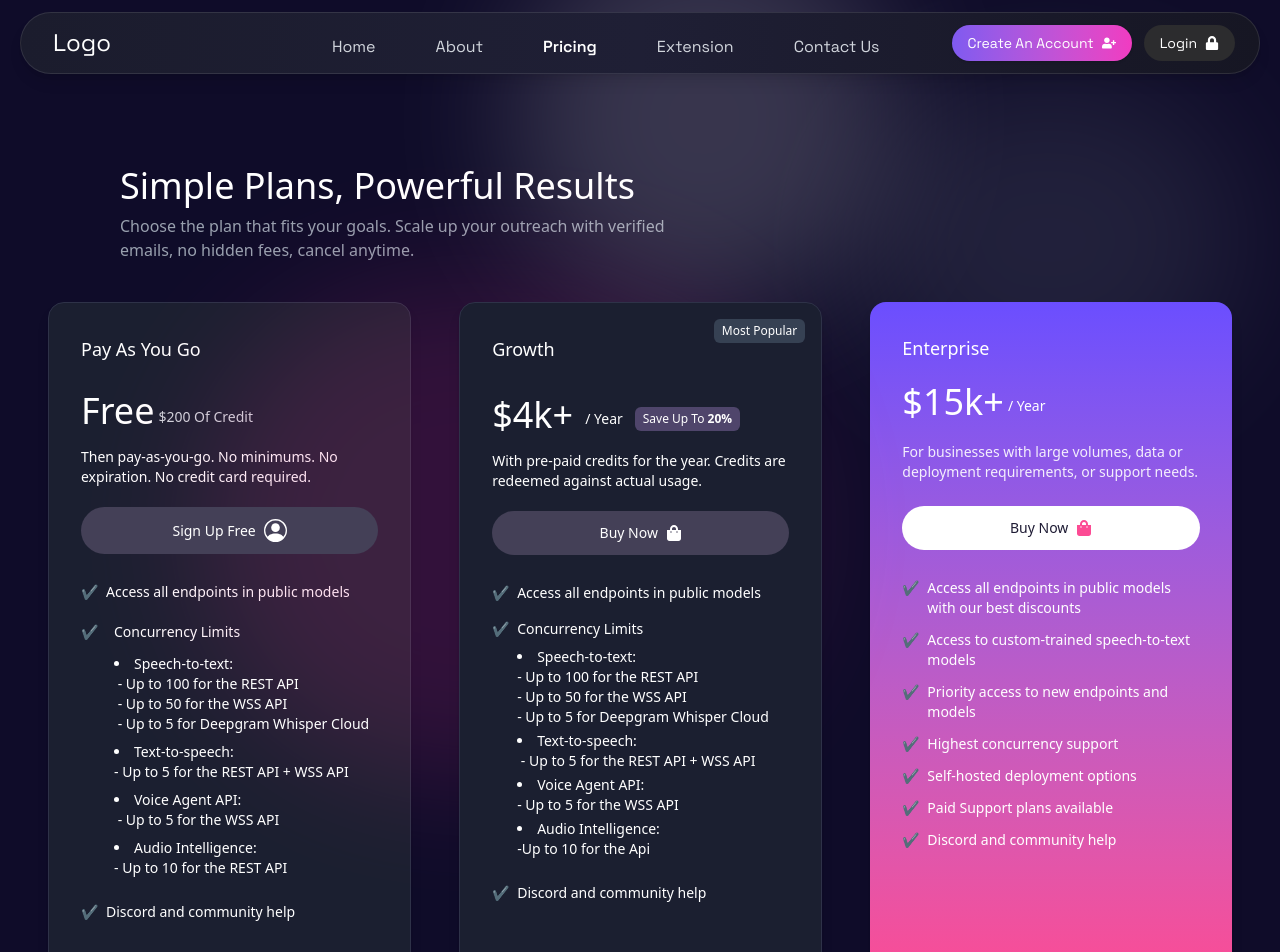
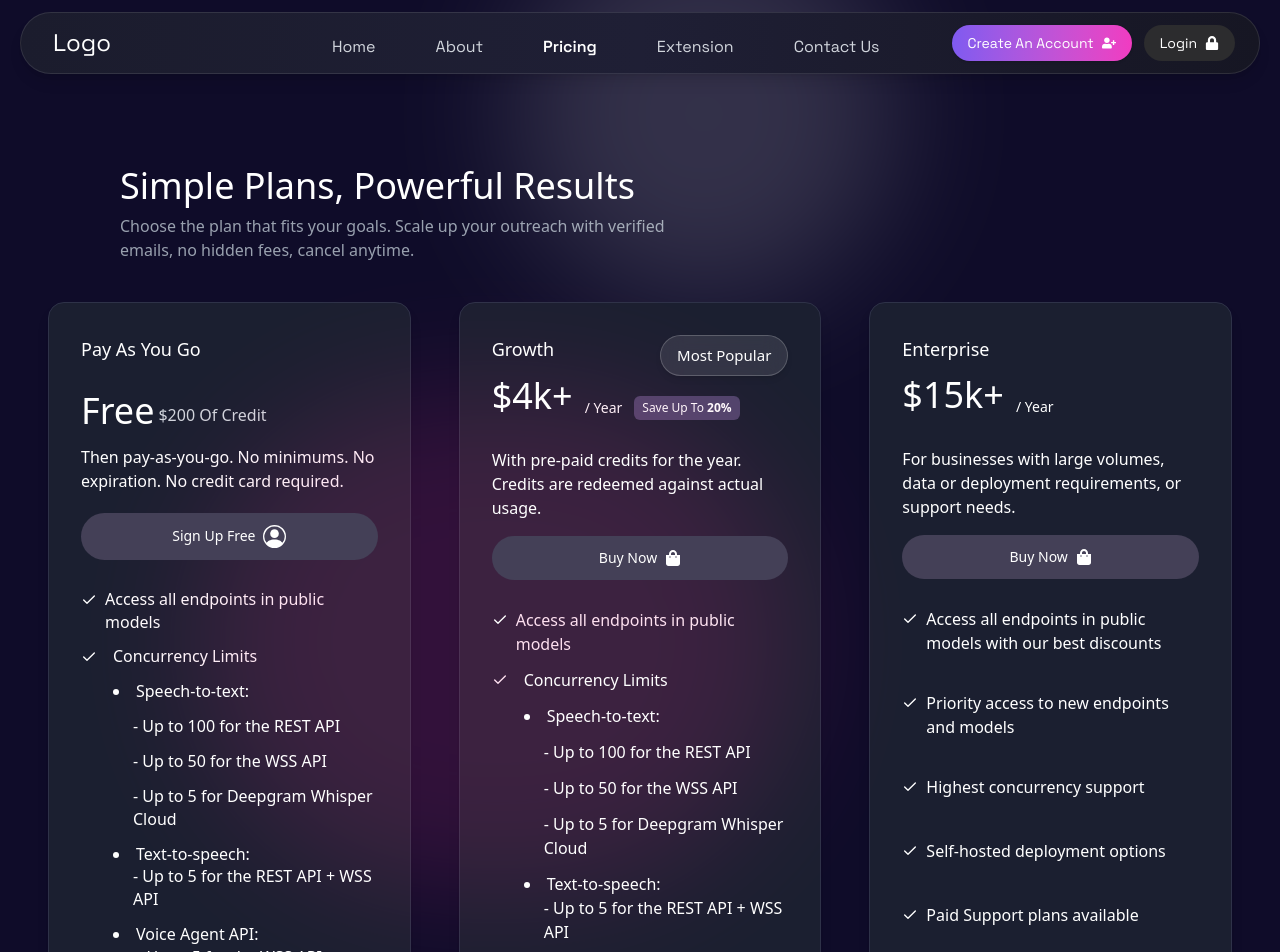
Before and after one commit to aniket1153/emailFinder, a React (Vite) app: page /Pricing in a window 1280 px wide. Shown: the top 952 px of the page. Built offline with nearby package versions, Linux system fonts and the light colour scheme.

Commit message:
add gradient color all pages

```diff
--- a/src/App.jsx
+++ b/src/App.jsx
@@ -14,9 +14,9 @@ function App() {
     <Router>
       <div className="min-h-screen bg-[#0f0c29]  text-white relative">
         <div className="absolute inset-0 z-0">
-        <div className="absolute top-[-2%] left-[40%] w-96 h-96 bg-white rounded-full opacity-17 blur-3xl" />
-        <div className="absolute top-20 right-10 w-96 h-80  bg-gray-500 rounded-full opacity-20 blur-3xl" />
-        <div className="absolute bottom-1 left-1/4 w-[550px] h-[400px] bg-gray-400  rounded-full opacity-17 blur-3xl" />
+        <div className="absolute top-[-2%] left-[40%] w-96 h-96 bg-white rounded-full opacity-15 blur-3xl" />
+        <div className="absolute top-20 right-10 w-96 h-80   rounded-full opacity-18 blur-3xl" />
+        <div className="absolute bottom-1 left-1/4 w-[550px] h-[400px] bg-gray-400  rounded-full opacity-15 blur-3xl" />
         <div className="absolute bottom-10 right-1/4 w-96 h-80 bg-gray-500 rounded-full opacity-25 blur-3xl" />
         <div className="absolute top-1/2 left-1/2   transform -translate-x-1/2 -translate-y-1/2 w-72 h-72  rounded-full opacity-20 blur-3xl" />
       </div>
--- a/src/Components/About.jsx
+++ b/src/Components/About.jsx
@@ -7,12 +7,12 @@ import StatsSection from "./StatsSection";
 
 const About = () => {
   return (
-    <div className=" bg-[#0f0c29] ">
+    <div className=" ">
       <div className="flex flex-col-reverse py-12  lg:flex-row items-center justify-center gap-12 lg:gap-60 relative">
           <div className="absolute inset-0 z-0">
-        <div className="absolute top-[-5%] left-[30%] w-[700px] h-[450px] bg-white  rounded-full opacity-13 blur-3xl" />
+        <div className="absolute top-[-5%] left-[35%] w-[700px] h-[450px] bg-white  rounded-full opacity-6 blur-3xl" />
         <div className="absolute top-20 right-10 w-80 h-80  rounded-full opacity-25 blur-3xl" />
-        <div className="absolute bottom-[-38%] left-2/8  w-[700px] h-[450px] bg-pink-500  rounded-full opacity-15 blur-3xl" />
+        <div className="absolute bottom-[-38%] left-2/8  w-[700px] h-[450px] bg-pink-500  rounded-full opacity-11 blur-3xl" />
 
 
       </div>
--- a/src/Components/AboutUs.jsx
+++ b/src/Components/AboutUs.jsx
@@ -9,7 +9,7 @@ const AboutUs = () => {
   return (
     <div className="  px-4 py-12 relative">
         <div className="absolute inset-0 z-0">
-        <div className="absolute top-[-10%] left-[38%] w-[700px] h-[500px] bg-white rounded-full opacity-15 blur-3xl" />
+        <div className="absolute top-[-10%] left-[35%] w-[800px] h-[500px] bg-white rounded-full opacity-10 blur-3xl" />
         <div className="absolute top-20 right-10 w-80 h-80 rounded-full opacity-25 blur-3xl" />
         <div className="absolute bottom-32 left-1/4 w-[400px] h-[400px]  rounded-full opacity-35 blur-3xl" />
         <div className="absolute bottom-10 right-1/4 w-80 h-80 rounded-full opacity-25 blur-3xl" />
--- a/src/Components/Extension.jsx
+++ b/src/Components/Extension.jsx
@@ -206,9 +206,9 @@ const Extension = () => {
 
                 <div className=" relative flex flex-col justify-center lg:gap-80 md:flex-row items-center gap-3 mt-20 px-5 md:px-20">
                     <div className="absolute inset-0 z-0">
-        <div className="absolute top-[-2%] left-[40%] w-96 h-96  rounded-full opacity-20 blur-3xl" />
-        <div className="absolute top-20 right-10 w-80 h-80 rounded-full opacity-25 blur-3xl" />
-        <div className="absolute bottom-[5%] left-1/10 w-[720px] h-[500px] bg-pink-500 rounded-full opacity-15 blur-3xl" />
+        <div className="absolute top-[32%] left-[20%] w-[720px] h-[520px] bg-white  rounded-full opacity-8 blur-3xl" />
+        <div className="absolute top-20 right-10 w-[720px] h-[520px] bg-pink-500 rounded-full opacity-11 blur-3xl" />
+        <div className="absolute bottom-[4%] left-2/10 w-[620px] h-[520px] bg-pink-500 rounded-full opacity-11 blur-3xl" />
 
 
       </div>
--- a/src/Components/StatsSection.jsx
+++ b/src/Components/StatsSection.jsx
@@ -25,7 +25,7 @@ const StatsSection = () => {
 
       <div className="absolute inset-0 z-0">
         <div className="absolute top-[-2%] left-[40%] w-96 h-96  rounded-full opacity-20 blur-3xl" />
-        <div className="absolute top-15 right-100 w-[800px] h-[430px] bg-pink-500 rounded-full opacity-12 blur-3xl" />
+        <div className="absolute top-15 right-100 w-[800px] h-[430px] bg-pink-500 rounded-full opacity-9 blur-3xl" />
         <div className="absolute bottom-[-10%] left-1/8  rounded-full opacity-15 blur-3xl" />
 
 
--- a/src/Components/Testimonials.jsx
+++ b/src/Components/Testimonials.jsx
@@ -108,7 +108,7 @@ const Testimonials = () => {
       <section className="text-white py-20 px-4 md:px-16 relative">
          <div className="absolute inset-0 z-0">
         <div className="absolute top-[-2%] left-[40%] w-96 h-96  rounded-full opacity-20 blur-3xl" />
-        <div className="absolute top-28 right-58 w-[350px] h-[350px] rounded-full bg-pink-500 opacity-15 blur-3xl" />
+        <div className="absolute top-28 right-58 w-[350px] h-[350px] rounded-full bg-pink-500 opacity-10 blur-3xl" />
         <div className="absolute bottom-[-6%] left-1/8 w-[500px] h-[500px] bg-pink-500 rounded-full opacity-15 blur-3xl" />
 
 
--- a/src/pages/Pricing.jsx
+++ b/src/pages/Pricing.jsx
@@ -3,15 +3,17 @@ import { BsPersonCircle } from 'react-icons/bs'
 import { FaPlus, FaShoppingBag } from 'react-icons/fa'
 import { FiPlus, FiMinus, FiX } from 'react-icons/fi';
 import { ImCross } from 'react-icons/im';
+ import { FiCheck  } from 'react-icons/fi';
 import { RxCross1 } from 'react-icons/rx';
 import FAQSection from '../Components/FAQSection';
 import Footer from '../Components/Footer';
 
 const ComparisonTable = () => (
-  <div className="overflow-x-auto mt-6 rounded-xl border border-[#3F4550] bg-[#1E2035] shadow-md relative">
-    <table className="w-full text-sm text-white font-inter rounded-xl overflow-hidden">
+
+  <div className="overflow-x-auto mt-6 rounded-xl border border-[#3F4550]  shadow-md relative">
+    <table className="w-full text-sm text-white font-inter rounded-xl overflow-hidden relative">
       <thead>
-        <tr className="bg-[#1E2035] text-left relative">
+        <tr className=" text-left relative">
           <th className="px-6 py-4 font-medium"> </th>
           <th className="px-6 py-4 font-medium">1</th>
           <th className="px-6 py-4 font-medium">2</th>
@@ -46,6 +48,7 @@ const ComparisonTable = () => (
 );
 
 const Pricing = () => {
+    const[isCardhover,setIsCardhover] =useState(false)
     const faqs = [
   {
     question: 'AI Agents',
@@ -121,107 +124,149 @@ const [activeIndex, setActiveIndex] = useState(null);
 
       </div>
               {/* CARD 1: Pay As You Go */}
-              <div className="flex flex-col min-h-[680px] bg-[#1b1f30] border border-[#2e3248]  hover:bg-gradient-to-b from-[#6B4EFF] to-[#FC4B94] text-white rounded-2xl p-6 sm:p-8 w-full max-w-[400px] shadow-lg">
-                <h3 className="text-lg font-spaceGrotesk mb-7">Pay As You Go</h3>
-                <div className="text-4xl font-spaceGrotesk mb-1 flex flew-row ">Free <div className="text-sm text-gray-300  mb-4 mt-4 ml-1">$200 Of Credit</div></div>
+              <div  onTouchMoveCapture={()=> isCardhover(true)}
+               className="flex group flex-col min-h-[680px] bg-[#1b1f30] border border-[#2e3248]  hover:bg-gradient-to-b from-[#6B4EFF] to-[#FC4B94] text-white  rounded-2xl p-6 sm:p-8 w-full max-w-[400px] shadow-lg">
+                <h3 className="text-lg font-spaceGrotesk mb-7 ">Pay As You Go</h3>
+                <div className="text-4xl font-spaceGrotesk mb-1 flex flew-row ">Free <div className="text-[1rem] text-gray-300  mb-4 mt-4 ml-1">$200 Of Credit</div></div>
 
-                <p className="text-sm x` text-white mb-5 font-inter ">
+                <p className="text-[1rem] x` text-white mb-5 font-inter  ">
                   Then pay-as-you-go. No minimums. No expiration. No credit card required.
                 </p>
 
-                <button className="w-full bg-[#444057] hover:bg-white hover:text-black transition-colors duration-200 text-white py-3 rounded-full font-inter flex items-center justify-center gap-2 text-sm mb-7 relative">
+     <button className="w-full bg-[#444057] group-hover:bg-white group-hover:text-black transition-colors duration-200 text-white py-3 rounded-full font-inter flex items-center justify-center gap-2 text-sm mb-7 relative">
                   Sign Up Free <BsPersonCircle className="" size={23} />
                 </button>
 
                 <ul className="space-y-3 text-sm text-white">
-                  <li className="flex items-start gap-2">
-                    <span className="text-green-400 font-inter mb-2 relative">✔</span>
+                  <li className="flex items-start gap-2 text-[1rem]">
+                    <span className="text-white font-inter mb-2 relative text-[1rem]"><FiCheck  size={16} className="mt-1" /></span>
                     Access all endpoints in public models
                   </li>
                   <li className="flex items-start gap-4">
-                    <span className="text-green-400">✔</span>
+                    <span className="text-white"><FiCheck  size={16} className="mt-1" /></span>
                     <div>
-                      <div className="font-inter text-white mb-3">Concurrency Limits</div>
-                      <ul className="list-disc list-inside space-y-2 text-white font-inter mb-3 relative">
-                        <li>Speech-to-text: <br/> - Up to 100 for the REST API <br />  - Up to 50 for the WSS API <br /> - Up to 5 for Deepgram Whisper Cloud</li>
-                        <li>Text-to-speech: <br />- Up to 5 for the REST API + WSS API</li>
-                        <li>Voice Agent API: <br />  - Up to 5 for the WSS API</li>
-                        <li>Audio Intelligence: <br />- Up to 10 for the REST API</li>
+                      <div className="font-inter text-white mb-3 text-[1rem]">Concurrency Limits</div>
+                      <ul className="list-disc list-inside space-y-3 text-white text-[1rem]  font-inter mb-3 relative">
+                        <li >Speech-to-text:  </li>
+                        <div className="ml-5">- Up to 100 for the REST API </div>
+                             <div className="ml-5">- Up to 50 for the WSS API</div>
+                             <div className="ml-5">- Up to 5 for Deepgram Whisper Cloud</div>
+                        <li>Text-to-speech: <div className="ml-5">- Up to 5 for the REST API + WSS API</div></li>
+                        <li>Voice Agent API:  <div className="ml-5"> - Up to 5 for the WSS API</div></li>
+                        <li>Audio Intelligence: <div className="ml-5">- Up to 10 for the REST API</div></li>
                       </ul>
                     </div>
                   </li>
-                  <li className="flex items-start gap-2">
-                    <span className="text-green-400 font-inter">✔</span>
+                  <li className="flex items-start gap-2 text-[1rem]">
+                    <span className="text-white font-inter text-[1rem]"><FiCheck  size={16} className="mt-1" /></span>
                     Discord and community help
                   </li>
                 </ul>
               </div>
+         {/* absolute top-4 right-4 bg-gray-700 text-xs px-2 py-1 rounded-md font-spaceGroteskmb  */}
+              {/* CARD 2: Growth */}
+              <div  className="flex  group flex-col min-h-[680px] bg-[#1b1f30] border border-[#2e3248]  hover:bg-gradient-to-b from-[#6B4EFF] to-[#FC4B94] text-white  rounded-2xl p-6 sm:p-8 w-full max-w-[400px] shadow-lg ">
+               <div className='flex justify-between' >
+                <div><h3 className="text-lg font-spaceGrotesk mb-3 relative">Growth</h3></div>
+<div className="bg-white/10 backdrop-blur-md border border-white/20 text-[15px] px-4 py-2 rounded-3xl font-spaceGrotesk text-white shadow-md">
+  Most Popular
+</div>
 
-              {/* CARD 2: Growth */}
-              <div className="flex flex-col min-h-[680px] bg-[#1b1f30] border border-[#2e3248] hover:bg-gradient-to-b from-[#6B4EFF] to-[#FC4B94] text-white rounded-2xl p-5 sm:p-8 w-full max-w-[400px] shadow-lg relative">
-                <div className="absolute top-4 right-4 bg-gray-700 text-xs px-2 py-1 rounded-md font-spaceGroteskmb ">Most Popular</div>
-                <h3 className="text-lg font-spaceGrotesk mb-8 relative">Growth</h3>
+
+               </div>
                 <div className="flex items-center gap-3 mb-2">
-                  <div className="text-4xl font-spaceGrotesk mb-2">$4k+</div>
+                  <div className="text-4xl font-spaceGrotesk mb-6 relative">$4k+</div>
                   <div className="text-sm text-white">/ Year</div>
                   <div className="bg-[#4F456B] text-xs px-2 py-1 rounded-md">
                     Save Up To <strong>20%</strong>
                   </div>
                 </div>
-                <p className="text-sm text-white  font-inter mb-5">
+                <p className="text-[1rem] text-white  font-inter mb-4 relative">
                   With pre-paid credits for the year. Credits are redeemed against actual usage.
                 </p>
-                <button className="w-full bg-[#444057] hover:bg-white hover:text-black transition-colors duration-200  py-3 rounded-full font-inter flex items-center justify-center gap-2 text-sm mb-7">
+                <button className=" relative w-full bg-[#444057] group-hover:bg-white group-hover:text-black transition-colors duration-200  py-3 rounded-full font-inter flex items-center justify-center gap-2 text-sm mb-7">
                   Buy Now <FaShoppingBag className="text-base transition-colors duration-200 " />
                 </button>
-                <ul className="space-y-3 text-sm text-white">
+                <ul className="space-y-3 text-[1rem] text-white">
                   <li className="flex items-start gap-2">
-                    <span className="text-green-400 font-inter mb-1">✔</span>
+                    <span className="text-white font-inter mb-2 relative"><FiCheck  size={16} className="mt-1" /></span>
                     Access all endpoints in public models
                   </li>
-                  <li className="flex items-start gap-2">
-                    <span className="text-green-400 ">✔</span>
+                  <li className="flex items-start gap-4">
+                    <span className="text-white"><FiCheck  size={16} className="mt-1" /></span>
                     <div>
-                      <div className="font-inter text-white mb-2">Concurrency Limits</div>
-                      <ul className="list-disc list-inside space-y-1 text-white font-inter mb-3">
-                        <li>Speech-to-text: <br />- Up to 100 for the REST API <br />- Up to 50 for the WSS API  <br />- Up to 5 for Deepgram Whisper Cloud</li>
-                        <li>Text-to-speech: <br /> - Up to 5 for the REST API + WSS API</li>
-                        <li>Voice Agent API: <br />- Up to 5 for the WSS API</li>
-                        <li>Audio Intelligence:  <br /> -Up to 10 for the Api</li>
+                      <div className="font-inter text-white mb-3 text-md relative">Concurrency Limits</div>
+                      <ul className="list-disc list-inside space-y-3 text-white  font-inter mb-3 relative">
+                        <li >Speech-to-text:  </li>
+                        <div className="ml-5">- Up to 100 for the REST API </div>
+                             <div className="ml-5">- Up to 50 for the WSS API</div>
+                             <div className="ml-5">- Up to 5 for Deepgram Whisper Cloud</div>
+                        <li>Text-to-speech: <div className="ml-5">- Up to 5 for the REST API + WSS API</div></li>
+                        <li>Voice Agent API:  <div className="ml-5"> - Up to 5 for the WSS API</div></li>
+                        <li>Audio Intelligence: <div className="ml-5">- Up to 10 for the REST API</div></li>
                       </ul>
                     </div>
                   </li>
                   <li className="flex items-start gap-2">
-                    <span className="text-green-400 font-inter">✔</span>
+                    <span className="text-white font-inter"><FiCheck  size={16} className="mt-1" /></span>
                     Discord and community help
                   </li>
                 </ul>
               </div>
 
               {/* CARD 3: Enterprise */}
-              <div className="flex flex-col min-h-[680px] bg-gradient-to-b from-[#6B4EFF] to-[#FC4B94] text-white rounded-2xl p-6 sm:p-8 w-full max-w-[400px] shadow-lg">
-                <h3 className="text-lg font-spaceGroteskmb mb-5">Enterprise</h3>
-                <div className="text-4xl font-spaceGroteskmb mb-5 flex flex-row">$15k+ <div className="text-sm text-white font-inter mt-3.5 ml-1">/ Year</div></div>
+<div  className="flex  group flex-col min-h-[680px] bg-[#1b1f30] border border-[#2e3248]  hover:bg-gradient-to-b from-[#6B4EFF] to-[#FC4B94] text-white  rounded-2xl p-6 sm:p-8 w-full max-w-[400px] shadow-lg ">
+               <div className='flex justify-between' >
+                <div><h3 className="text-lg font-spaceGrotesk mb-3 relative">Enterprise</h3></div>
+<div className="">
 
-                <p className="text-sm text-white/90 mb-6 font-inter">
-                  For businesses with large volumes, data or deployment requirements, or support needs.
+</div>
+
+
+               </div>
+                <div className="flex items-center gap-3 mb-2">
+                  <div className="text-4xl font-spaceGrotesk mb-6 relative">$15k+</div>
+                  <div className="text-sm text-white">/ Year</div>
+
+                </div>
+                <p className="text-[1rem] text-white  font-inter mb-4 relative">
+      For businesses with large volumes, data or deployment requirements, or support needs.
                 </p>
-                <button className="w-full bg-white hover:bg-gray-100 transition-colors duration-200 text-[#1E1B34] py-3 rounded-full font-inter text-sm flex items-center justify-center gap-2 mb-7">
-                  Buy Now <FaShoppingBag className="text-[#FC4B94] text-base" />
+                <button className=" relative w-full bg-[#444057] group-hover:bg-white group-hover:text-black transition-colors duration-200  py-3 rounded-full font-inter flex items-center justify-center gap-2 text-sm mb-7">
+                  Buy Now <FaShoppingBag className="text-base transition-colors duration-200 " />
                 </button>
-                <ul className="space-y-3 text-sm text-white font-inter">
-                  <li className="flex items-start gap-2"><span>✔</span> Access all endpoints in public models with our best discounts</li>
-                  <li className="flex items-start gap-2"><span>✔</span> Access to custom-trained speech-to-text models</li>
-                  <li className="flex items-start gap-2"><span>✔</span> Priority access to new endpoints and models</li>
-                  <li className="flex items-start gap-2"><span>✔</span> Highest concurrency support</li>
-                  <li className="flex items-start gap-2"><span>✔</span> Self-hosted deployment options</li>
-                  <li className="flex items-start gap-2"><span>✔</span> Paid Support plans available</li>
-                  <li className="flex items-start gap-2"><span>✔</span> Discord and community help</li>
+                <ul className="space-y-9 text-[1rem] text-white">
+                  <li className="flex items-start gap-2">
+                    <span className="text-white font-inter mb-2 relative"><FiCheck  size={16} className="mt-1" /></span>
+                   Access all endpoints in public models with our best discounts
+                  </li>
+                 <li className="flex items-start gap-2">
+                    <span className="text-white font-inter mb-2 relative"><FiCheck  size={16} className="mt-1" /></span>
+                 Priority access to new endpoints and models
+                  </li>
+                  <li className="flex items-start gap-2">
+                    <span className="text-white font-inter mb-2 relative"><FiCheck  size={16} className="mt-1" /></span>
+                 Highest concurrency support
+                  </li>
+                  <li className="flex items-start gap-2">
+                    <span className="text-white font-inter mb-2 relative"><FiCheck  size={16} className="mt-1" /></span>
+                   Self-hosted deployment options
+                  </li>
+                     <li className="flex items-start gap-2">
+                    <span className="text-white font-inter mb-2 relative"><FiCheck  size={16} className="mt-1" /></span>
+                 Paid Support plans available
+                  </li>
+                  <li className="flex items-start gap-2">
+                    <span className="text-white font-inter"><FiCheck  size={16} className="mt-1" /></span>
+                    Discord and community help
+                  </li>
                 </ul>
               </div>
+
+
             </div>
     </div>
-     <div className="bg-[#0f0c29] text-white px-4 py-20 md:px-16 ">
+     <div className=" text-white px-4 py-20 md:px-16 ">
         <div className="max-w-7xl mx-auto">
           <h2 className="text-center   text-3xl md:text-4xl font-spaceGrotesk mb-3">Compare plans and features</h2>
           <p className="text-center mx-auto text-gray-400 text-sm md:text-base mb-10 font-inter max-w-3xl px-2">
@@ -240,14 +285,14 @@ const [activeIndex, setActiveIndex] = useState(null);
               <div className="absolute inset-0 z-0">
         <div className="absolute top-[-2%] left-[40%] w-96 h-96  rounded-full opacity-20 blur-3xl" />
         <div className="absolute top-20 right-10 w-80 h-80 rounded-full opacity-25 blur-3xl" />
-        <div className="absolute bottom-[-10%] left-1/8 w-[600px] h-[500px] bg-white rounded-full opacity-15 blur-3xl" />
+        <div className="absolute bottom-[5%] left-1/12 w-[600px] h-[550px] bg-white rounded-full opacity-6 blur-3xl" />
 
 
       </div>
             {faqs.map((faq, index) => (
               <div
                 key={index}
-                className={`px-6 py-4 transition-all duration-300 border-b border-b-[#3F4550] relative ${activeIndex === index ? 'bg-[#1E2139] relative' : ''}`}
+                className={`px-6 py-4 transition-all duration-300 border-b border-b-[#3F4550] relative ${activeIndex === index ? ' relative' : ''}`}
               >
                 <div
                   className="flex items-center justify-between cursor-pointer"
```
Also changed, not shown: src/Components/FAQSection.jsx (+10 -12 lines), src/Components/Footer.jsx (+31 -26 lines), src/Components/SimplePlans.jsx (+4 -4 lines), src/pages/AuthForm.jsx (+2 -5 lines).
